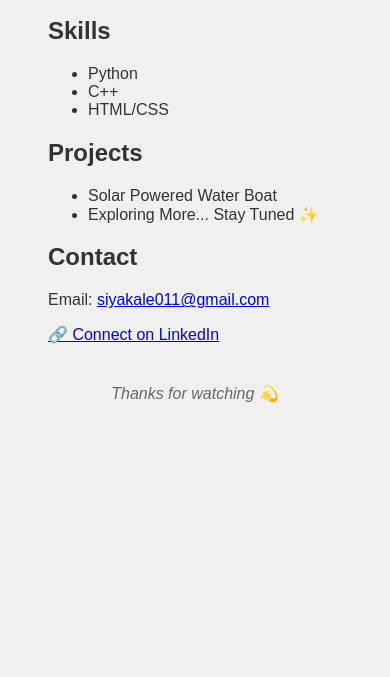
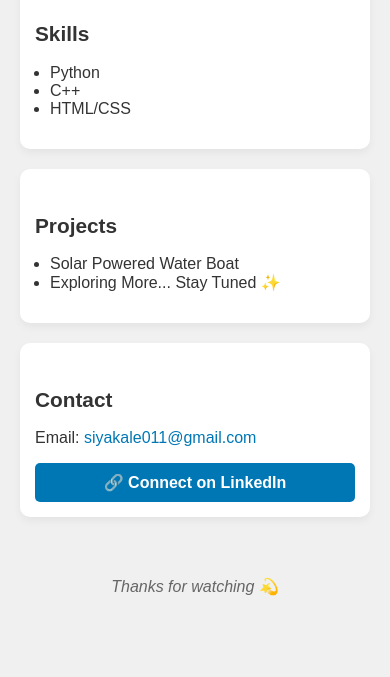
Before and after one commit to Siyakale94/siya-portfolio, a plain HTML site: page index.html in a window 390 px wide. Shown: the part 167-844 px from the top of the page. Drawn offline with Linux system fonts and the light colour scheme.

Commit message:
Update style.css

```diff
--- a/style.css
+++ b/style.css
@@ -1,9 +1,118 @@
+/* Base styling */
 body {
   background-color: #f0f0f0;
   font-family: Arial, sans-serif;
   padding: 40px;
   color: #333;
+  max-width: 800px;
+  margin: auto;
 }
+
+/* Headings */
 h1 {
   color: #0055aa;
+  font-size: 2.5rem;
+  margin-bottom: 10px;
 }
+
+h2 {
+  color: #333;
+  font-size: 1.6rem;
+  margin-top: 30px;
+}
+
+/* Lists */
+ul {
+  padding-left: 20px;
+  margin-top: 10px;
+}
+
+/* Links */
+a {
+  color: #0077b5;
+  text-decoration: none;
+}
+a:hover {
+  text-decoration: underline;
+}
+
+/* Sections */
+.section {
+  background-color: #ffffff;
+  padding: 20px;
+  margin: 20px 0;
+  border-radius: 10px;
+  box-shadow: 0 4px 8px rgba(0,0,0,0.05);
+}
+
+/* Animations */
+.fade-in {
+  opacity: 0;
+  transform: translateY(20px);
+  animation: fadeInUp 1s ease forwards;
+}
+.fade-in.delay-1 { animation-delay: 0.3s; }
+.fade-in.delay-2 { animation-delay: 0.6s; }
+.fade-in.delay-3 { animation-delay: 0.9s; }
+
+@keyframes fadeInUp {
+  to {
+    opacity: 1;
+    transform: translateY(0);
+  }
+}
+
+/* LinkedIn button */
+.social-links a {
+  display: inline-block;
+  margin-top: 10px;
+  padding: 10px 16px;
+  background-color: #0077b5;
+  color: white;
+  text-decoration: none;
+  border-radius: 5px;
+  font-weight: bold;
+  transition: background 0.3s ease;
+}
+
+.social-links a:hover {
+  background-color: #005f8c;
+}
+
+/* Footer */
+footer {
+  text-align: center;
+  margin-top: 60px;
+  font-style: italic;
+  color: #666;
+}
+
+/* Mobile responsiveness */
+@media screen and (max-width: 600px) {
+  body {
+    padding: 20px;
+  }
+
+  h1 {
+    font-size: 1.8rem;
+    text-align: center;
+  }
+
+  h2 {
+    font-size: 1.3rem;
+  }
+
+  ul {
+    padding-left: 15px;
+  }
+
+  .section {
+    padding: 15px;
+  }
+
+  .social-links a {
+    display: block;
+    text-align: center;
+    margin: 12px auto 0;
+  }
+}
```
